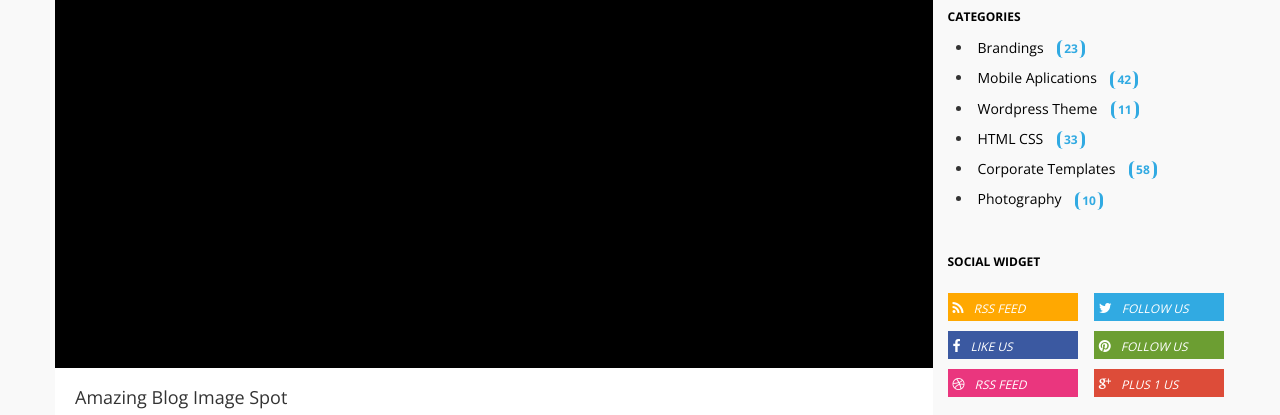
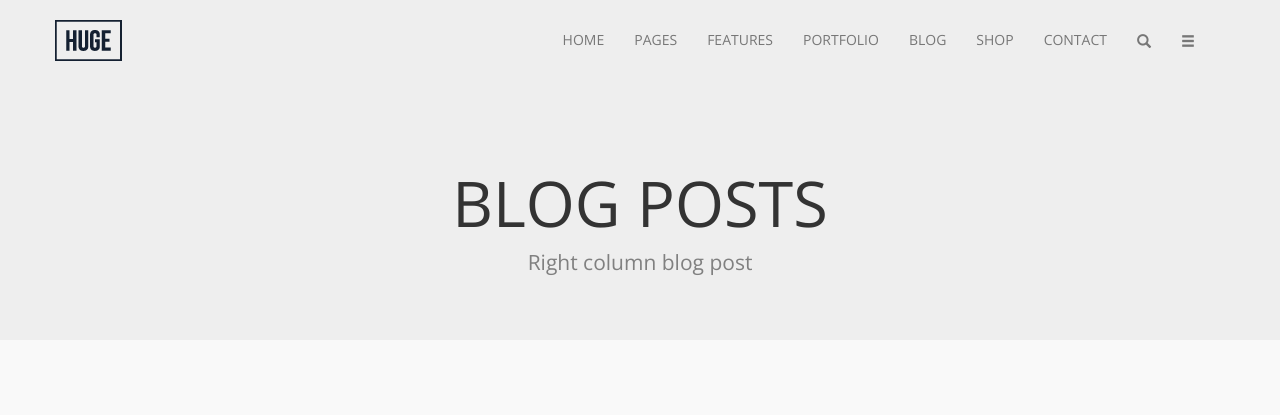
Before and after one commit to lfallardi/workshopfinal, a plain HTML site: page blog_read.html in a window 1280 px wide. Shown: the top 415 px of the page. Drawn offline with nearby package versions, Linux system fonts and the light colour scheme.

Commit message:
pagina 9 blog-read

```diff
--- a/blog_read.html
+++ b/blog_read.html
@@ -25,6 +25,44 @@
 
 </head>
 <body>
+
+	<header>
+		<nav class="navbar navbar-default">
+	  		<div class="container">
+	    <!-- Brand and toggle get grouped for better mobile display -->
+	    	<div class="navbar-header">
+	      		<button type="button" class="navbar-toggle collapsed" data-toggle="collapse" data-target="#bs-example-navbar-collapse-1" aria-expanded="false">
+	        		<span class="sr-only">Toggle navigation</span>
+			        <span class="icon-bar"></span>
+			        <span class="icon-bar"></span>
+		    	    <span class="icon-bar"></span>
+	      		</button>
+	      		<a class="navbar-brand" href="#">
+	      			<img src="imgs/logo.png">
+	      		</a>
+	    	</div>
+
+	    <!-- Collect the nav links, forms, and other content for toggling -->
+		    	<div class="collapse navbar-collapse" id="bs-example-navbar-collapse-1">
+		      		<ul class="nav navbar-nav navbar-right">
+		        		<li><a href="index.html">HOME</a></li>
+		        		<li><a href="#">PAGES</a></li>
+		        		<li><a href="#">FEATURES</a></li>
+		        		<li><a href="#">PORTFOLIO</a></li>
+		        		<li><a href="#">BLOG</a></li>
+		        		<li><a href="#">SHOP</a></li>
+		        		<li><a href="#">CONTACT</a></li>
+		        		<li><a href="#" class="glyphicon glyphicon-search"></a></li>
+		        		<li><a href="#" class="glyphicon glyphicon-menu-hamburger"></a></li>
+		      		</ul>
+				</div><!-- /.navbar-collapse -->
+	  		</div><!-- /.container-fluid -->
+		</nav>
+		<section id="titulo-seccion" class="jumbotron text-center">
+			<h1>BLOG POSTS</h1>
+			<p>Right column blog post</p>
+		</section>
+	</header>
 
 	<section>
 		<div class="container">
--- a/sass/_header.scss
+++ b/sass/_header.scss
@@ -1,3 +1,22 @@
+@import "variables";
+
+header{
+	background-color: #eee;
+	nav{
+		ul{
+			li{
+				a{
+					height: 41px;
+					padding: 0px;
+					&:hover{
+						border: 2px solid black;
+					}
+				}
+			}
+		}
+	}
+}
+
 .navbar-default{
 	background-color: transparent;
 	border: none;
@@ -6,4 +25,17 @@
 
 .navbar{
 	background-color: transparent;
+	padding: 15px 0px;
 }
+
+.navbar-brand{
+	padding: 5px 0px;
+}
+
+
+#titulo-seccion{
+	.jumbotron{
+		font-family: $fuente-principal;
+	}
+	margin-bottom: 100px;
+}
```
Also changed, not shown: index.html (+1 -1 lines), css/blog_read.css, sass/css/blog_read.css (added), 1 other file.
